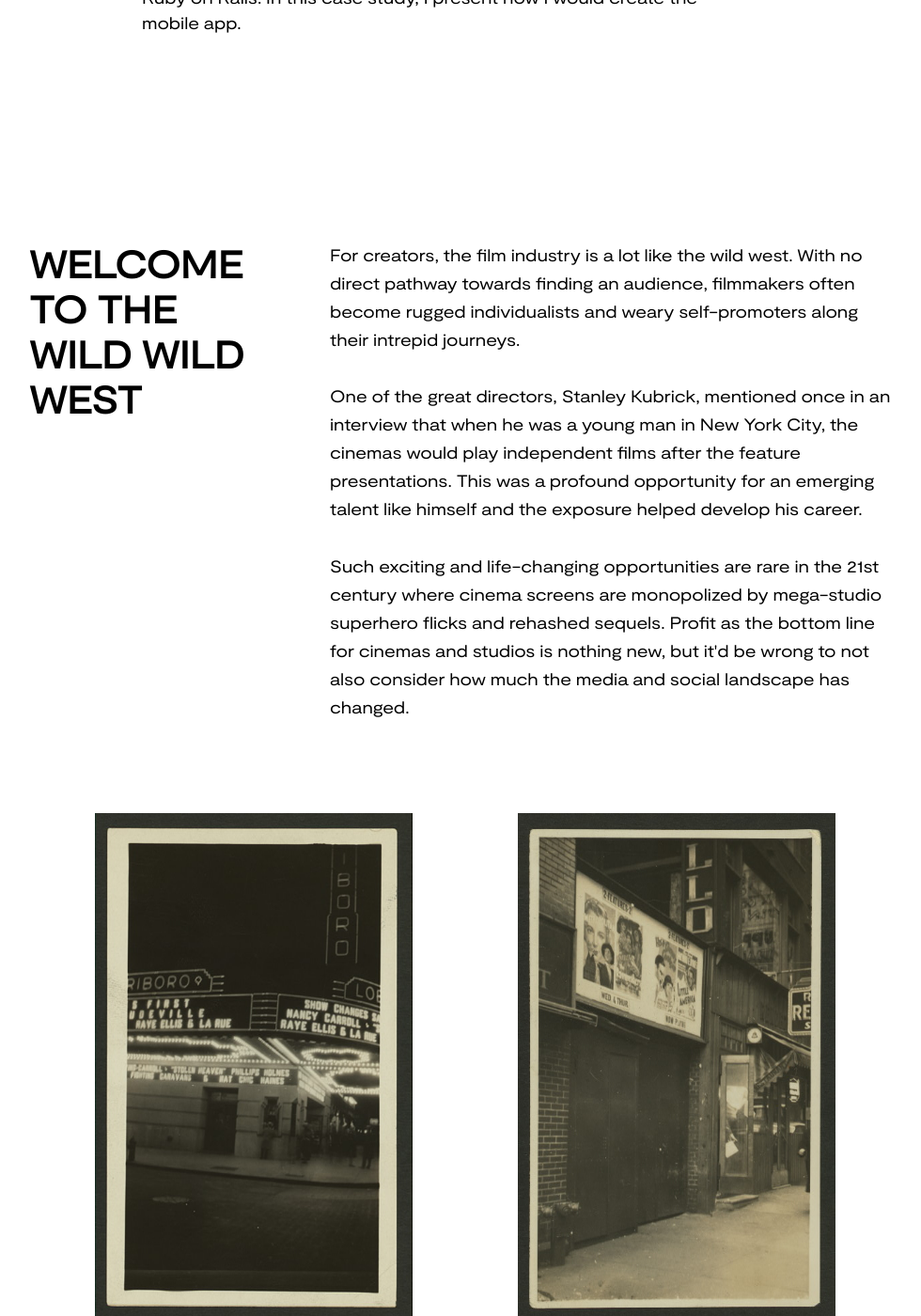
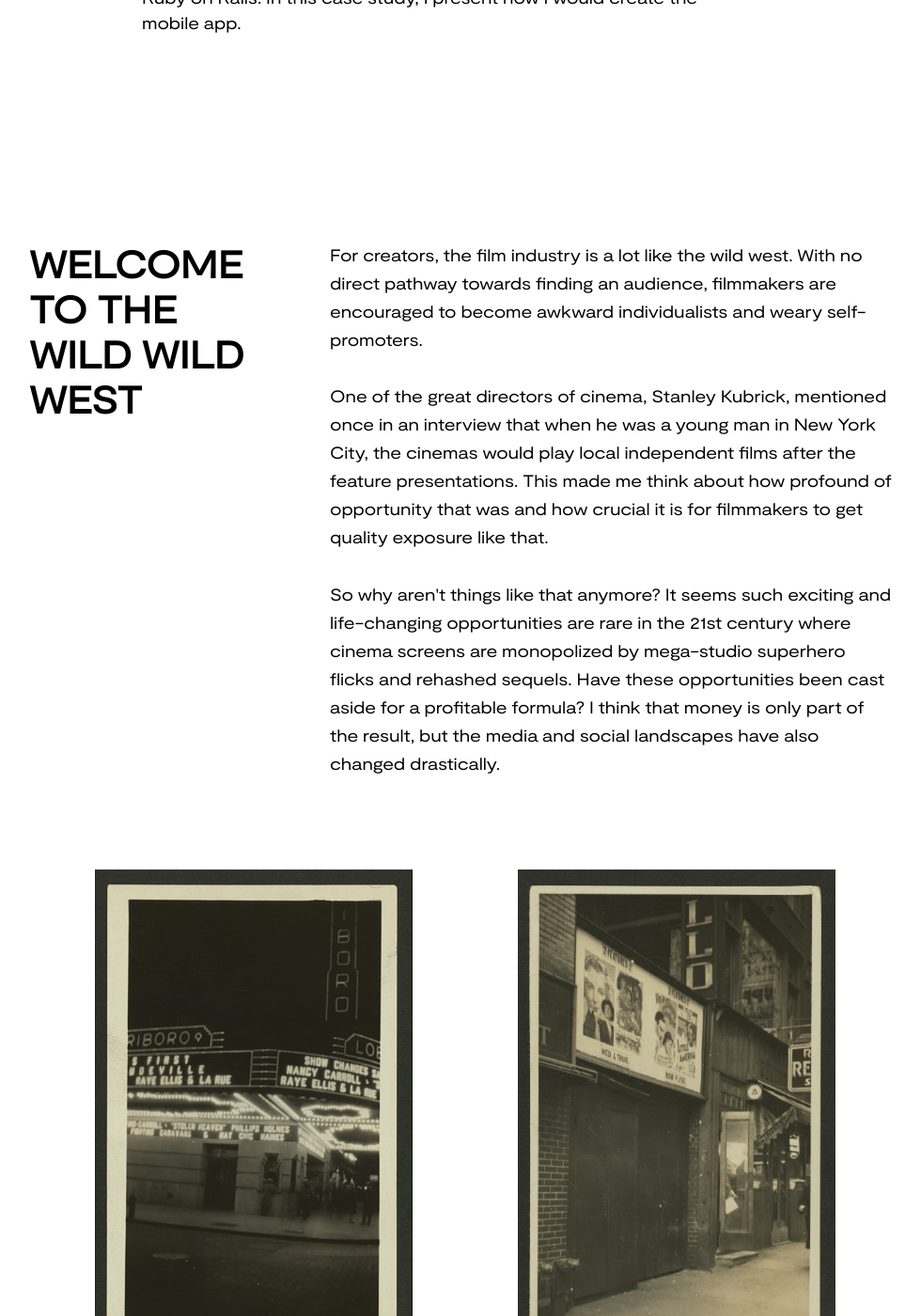
Before and after one commit to aaronzomback/design-portfolio, a Jekyll site: the page built from timesink.html, in a window 1280 px wide and 1400 px high, scrolled down 1073 px. Shown: the whole window at 94% size, without its empty margins (89-1069 px from the left). Built offline with Jekyll 4.4.1, drawn with Linux system fonts in a browser that asks for light colours.

Commit message:
landscapes

```diff
--- a/timesink.html
+++ b/timesink.html
@@ -72,11 +72,11 @@ layout: nav
       </div>
 
       <div class="prologue-paragraph">
-        <p> For creators, the film industry is a lot like the wild west. With no direct pathway towards finding an audience, filmmakers often become rugged individualists and weary self-promoters along their intrepid journeys. <br> <br>
+        <p> For creators, the film industry is a lot like the wild west. With no direct pathway towards finding an audience, filmmakers are encouraged to become awkward individualists and weary self-promoters. <br> <br>
 
-            One of the great directors, Stanley Kubrick, mentioned once in an interview that when he was a young man in New York City, the cinemas would play independent films after the feature presentations. This was a profound opportunity for an emerging talent like himself and the exposure helped develop his career. <br> <br>
+            One of the great directors of cinema, Stanley Kubrick, mentioned once in an interview that when he was a young man in New York City, the cinemas would play local independent films after the feature presentations. This made me think about how profound of opportunity that was and how crucial it is for filmmakers to get quality exposure like that.<br> <br>
 
-            Such exciting and life-changing opportunities are rare in the 21st century where cinema screens are monopolized by mega-studio superhero flicks and rehashed sequels. Profit as the bottom line for cinemas and studios is nothing new, but it'd be wrong to not also consider how much the media and social landscape has changed.
+            So why aren't things like that anymore? It seems such exciting and life-changing opportunities are rare in the 21st century where cinema screens are monopolized by mega-studio superhero flicks and rehashed sequels.  Have these opportunities been cast aside for a profitable formula? I think that money is only part of the result, but the media and social landscapes have also changed drastically.
         </p>
       </div>
 </section>
```
